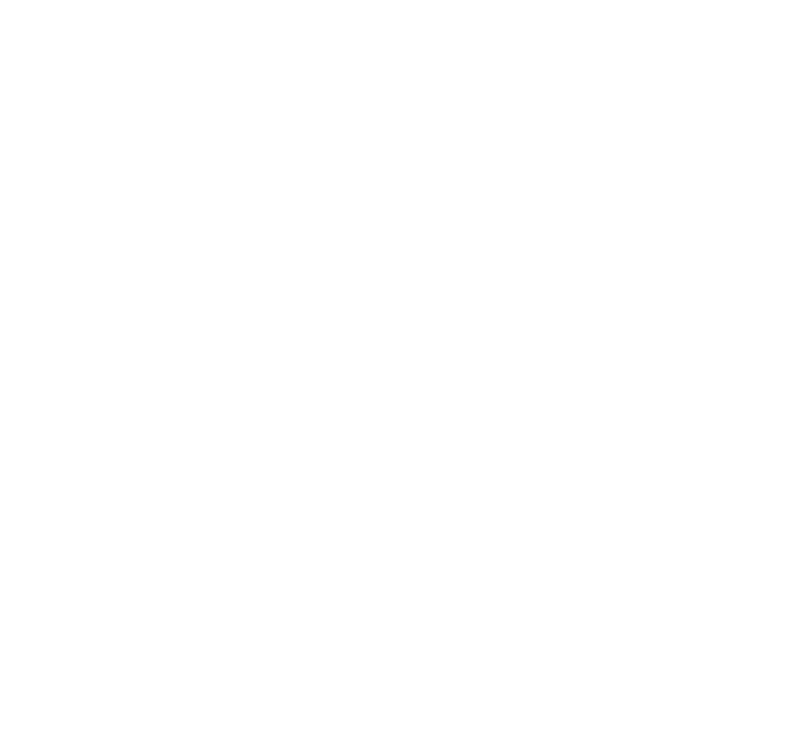
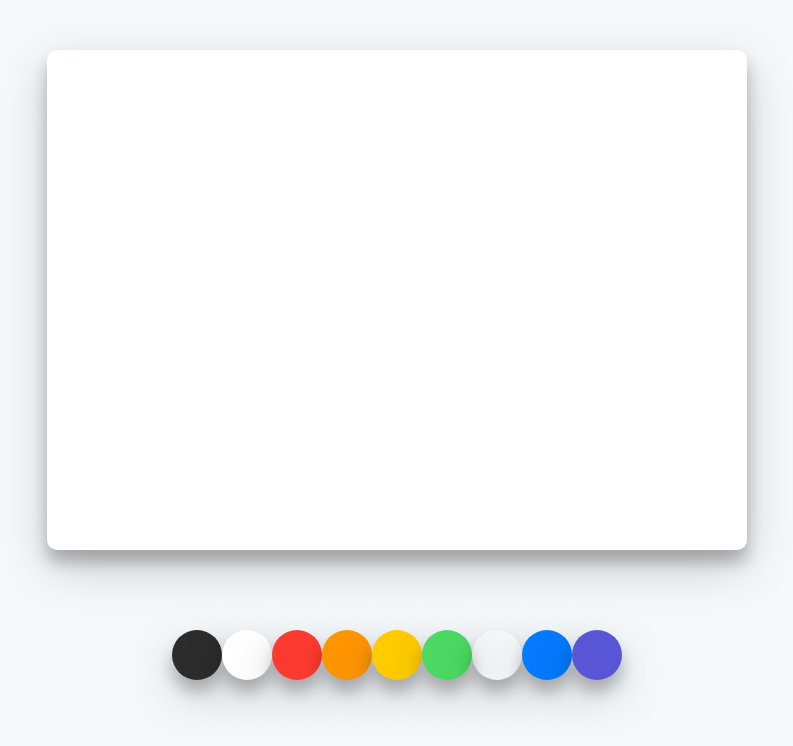
Before and after one commit to cogito1016/VanilaJavascript, a plain HTML site: page WebApp_PaintPanel/index.html in a window 1280 px wide. Shown: the whole page, without its empty margins (243-1036 px from the left). Drawn offline with Linux system fonts and the light colour scheme.

Commit message:
Controls Color Picker #displayFlex #flxDirection

```diff
--- a/WebApp_PaintPanel/index.html
+++ b/WebApp_PaintPanel/index.html
@@ -6,7 +6,20 @@
     <link rel="stylesheet" href="./styles.css">
 </head>
 <body>
-
+    <canvas id="jsCanvas" class="canvas"></canvas>
+    <div class="controls">
+        <div class="controls_colors" id="jsColors">
+            <div class="controls_color" style="background-color: #2c2c2c;"></div>
+            <div class="controls_color" style="background-color: white;"></div>
+            <div class="controls_color" style="background-color: #FF3B30;"></div>
+            <div class="controls_color" style="background-color: #FF9500;"></div>
+            <div class="controls_color" style="background-color: #FFCC00;"></div>
+            <div class="controls_color" style="background-color: #4cd963;"></div>
+            <div class="controls_color" style="background-color: #5AC*FA;"></div>
+            <div class="controls_color" style="background-color: #0579FF;"></div>
+            <div class="controls_color" style="background-color: #5856D6;"></div>
+        </div>
+    </div>
 </body>
 <script src="./app.js"></script>
 </html>
--- /dev/null
+++ b/WebApp_PaintPanel/reset.css
@@ -0,0 +1,48 @@
+/* http://meyerweb.com/eric/tools/css/reset/
+v2.0 | 20110126
+License: none (public domain)
+*/
+
+html, body, div, span, applet, object, iframe,
+h1, h2, h3, h4, h5, h6, p, blockquote, pre,
+a, abbr, acronym, address, big, cite, code,
+del, dfn, em, img, ins, kbd, q, s, samp,
+small, strike, strong, sub, sup, tt, var,
+b, u, i, center,
+dl, dt, dd, ol, ul, li,
+fieldset, form, label, legend,
+table, caption, tbody, tfoot, thead, tr, th, td,
+article, aside, canvas, details, embed,
+figure, figcaption, footer, header, hgroup,
+menu, nav, output, ruby, section, summary,
+time, mark, audio, video {
+    margin: 0;
+    padding: 0;
+    border: 0;
+    font-size: 100%;
+    font: inherit;
+    vertical-align: baseline;
+}
+/* HTML5 display-role reset for older browsers */
+article, aside, details, figcaption, figure,
+footer, header, hgroup, menu, nav, section {
+    display: block;
+}
+body {
+    line-height: 1;
+}
+ol, ul {
+    list-style: none;
+}
+blockquote, q {
+    quotes: none;
+}
+blockquote:before, blockquote:after,
+q:before, q:after {
+    content: '';
+    content: none;
+}
+table {
+    border-collapse: collapse;
+    border-spacing: 0;
+}
--- a/WebApp_PaintPanel/styles.css
+++ b/WebApp_PaintPanel/styles.css
@@ -0,0 +1,39 @@
+@import "./reset.css";
+
+body {
+    background-color:  #F6F9FC;
+    display: flex;
+    flex-direction:  column;
+    align-items: center;
+    padding-top: 50px;
+}
+
+.canvas{
+    width:700px;
+    height:500px;
+    background-color: white;
+    border-radius: 10px;
+    box-shadow: 0 12px 15px 0 rgba(0, 0, 0, 0.24), 0 17px 50px 0 rgba(0, 0, 0, 0.19);
+}
+
+.controls {
+    margin-top: 80px;
+}
+
+.controls .controls_colors{
+    display: flex;
+    /*플렉스를 주니까 수평정렬이 되던데? position주고 float Let한것과는 좀 다른듯
+    https://heropy.blog/2018/11/24/css-flexible-box/
+    탐색결과, float left를 주고 clear both처리를 하거나, display inlineBlock 후 whiteSpace처리를
+    하는것은 수평정렬의 차선책이였으나,
+    이를 해결하고자 만들어진게 flex, 즉 정렬용도로 만들어진 문법이다.
+    */
+}
+
+.controls_colors .controls_color{
+    width: 50px;
+    height: 50px;
+    border-radius: 25px;
+    cursor: pointer;
+    box-shadow: 0 12px 15px 0 rgba(0, 0, 0, 0.24), 0 17px 50px 0 rgba(0, 0, 0, 0.19);
+}
```
